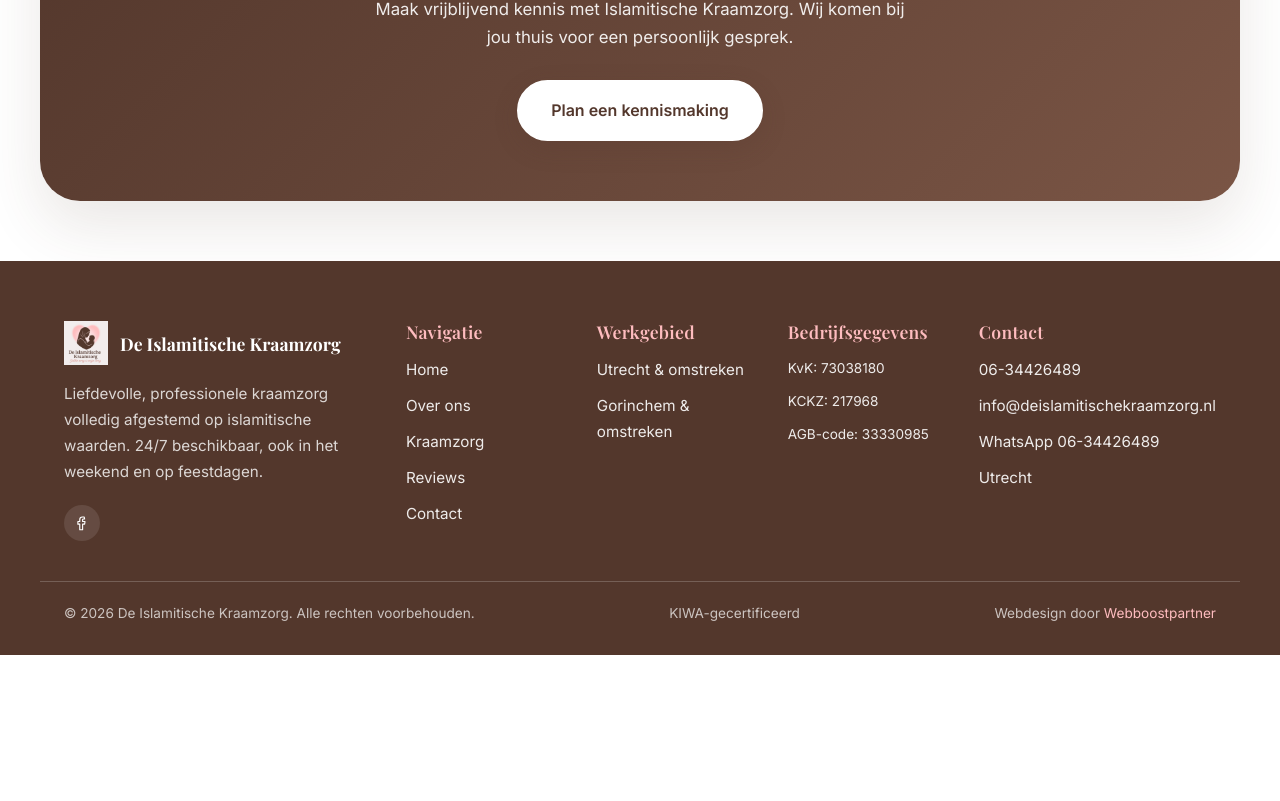
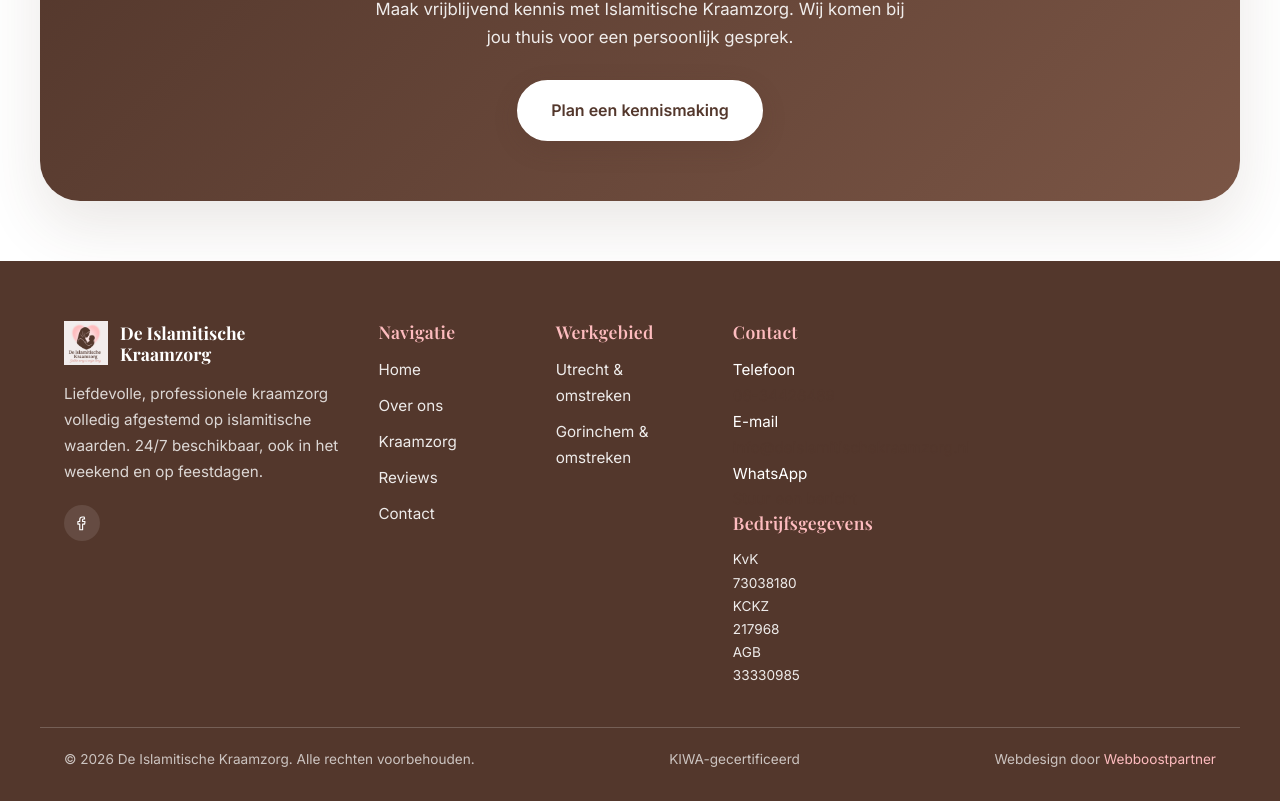
Before and after one commit to Maximustopdeals/De-Islamitische-Kraamzorg, a Next.js app: page / in a window 1280 px wide. Shown: the part 4025-4826 px from the top of the page. Before the commit the page ends 4680 px from the top, so only its background shows below. Built offline with nearby package versions, Linux system fonts and the light colour scheme; a web font is replaced by a local one.

Commit message:
Refactor footer contact and company info layout

```diff
--- a/src/components/Footer.tsx
+++ b/src/components/Footer.tsx
@@ -84,42 +84,56 @@ export default function Footer() {
         </div>
 
         <div>
-          <h4>Bedrijfsgegevens</h4>
-          <ul className="footer__legal">
-            <li>KvK: {site.kvk}</li>
-            <li>KCKZ: {site.kckz}</li>
-            <li>AGB-code: {site.agb}</li>
-          </ul>
-        </div>
-
+          <h4>Contact</h4>
+          <dl className="footer__contact">
             <div>
-          <h4>Contact</h4>
-          <ul>
-            <li>
+              <dt>Telefoon</dt>
+              <dd>
                 <a href={site.phoneLink} aria-label={`Bel ${site.phone}`}>
                   {site.phone}
                 </a>
-            </li>
-            <li>
+              </dd>
+            </div>
+            <div>
+              <dt>E-mail</dt>
+              <dd>
                 <a
                   href={`mailto:${site.email}`}
                   aria-label={`E-mail naar ${site.email}`}
                 >
                   {site.email}
                 </a>
-            </li>
-            <li>
+              </dd>
+            </div>
+            <div>
+              <dt>WhatsApp</dt>
+              <dd>
                 <a
                   href={site.whatsapp}
                   target="_blank"
                   rel="noopener noreferrer"
-                aria-label="Stuur een WhatsApp bericht"
                 >
-                WhatsApp {site.phone}
+                  Stuur een bericht
                 </a>
-            </li>
-            <li>{site.location}</li>
-          </ul>
+              </dd>
+            </div>
+          </dl>
+
+          <h4 className="footer__subheading">Bedrijfsgegevens</h4>
+          <dl className="footer__legal">
+            <div>
+              <dt>KvK</dt>
+              <dd>{site.kvk}</dd>
+            </div>
+            <div>
+              <dt>KCKZ</dt>
+              <dd>{site.kckz}</dd>
+            </div>
+            <div>
+              <dt>AGB</dt>
+              <dd>{site.agb}</dd>
+            </div>
+          </dl>
         </div>
       </div>
 
```
Lines whose indentation alone changed are shown as unchanged.
